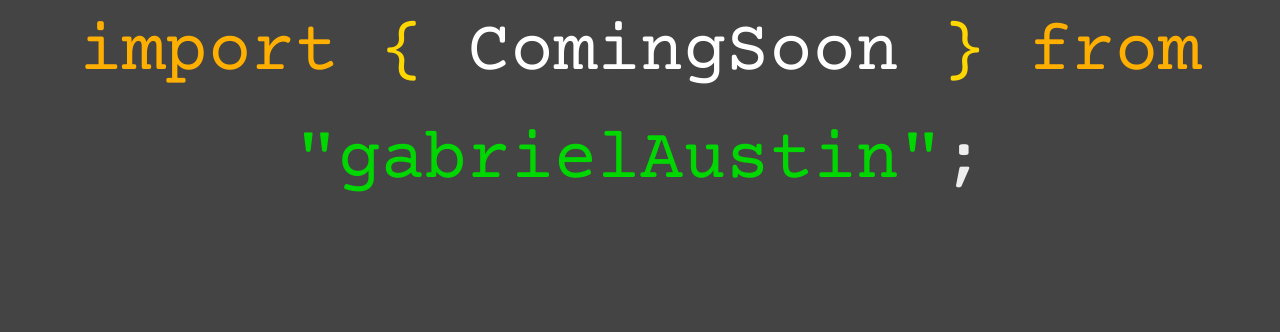
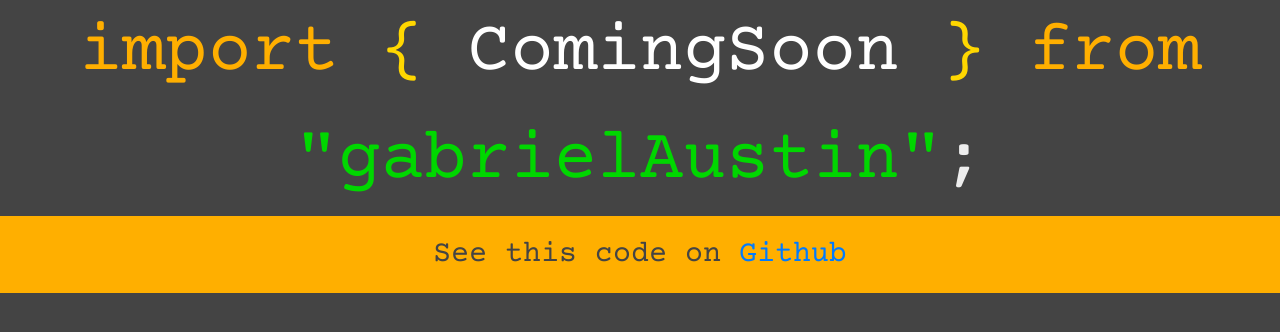
Before and after one commit to gabeaustin/coming-soon-portfolio, a React (Create React App) app: page / in a window 1280 px wide. Shown: the top 332 px of the page. Built offline with nearby package versions, Linux system fonts and the light colour scheme.

Commit message:
added hover state for anchor tags

```diff
--- a/src/App.css
+++ b/src/App.css
@@ -4,12 +4,26 @@
 }
 
 #mainBody {
-  background-color: #444444;
+  background-color: #444;
 }
 
 .mainPageDiv {
   font-size: 72px;
+}
 
+.mainPageFooter {
+    /* background-color: #49C5B6; */
+    background-color: #ffaf00;
+    font-size: 30px;
+    color: #444;
+}
+
+a:hover {
+    color: #fff;
+}
+
+a:visited {
+    color: #444;
 }
 
 /* Start Terminal Colors */
--- a/src/App.js
+++ b/src/App.js
@@ -13,7 +13,15 @@
           <span className="green">"gabrielAustin"</span>
           <span className="grey">;</span>
         </div>
-        <footer></footer>
+        <footer className="mainPageFooter p-3 mt-auto">
+          See this code on{" "}
+          <a
+            href="https://github.com/gabeaustin"
+            target="_blank"
+          >
+            Github
+          </a>
+        </footer>
       </div>
     </div>
   );
```
